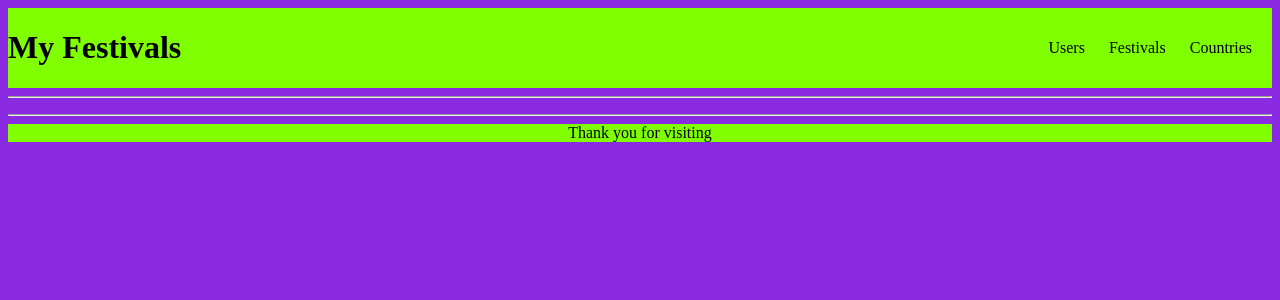
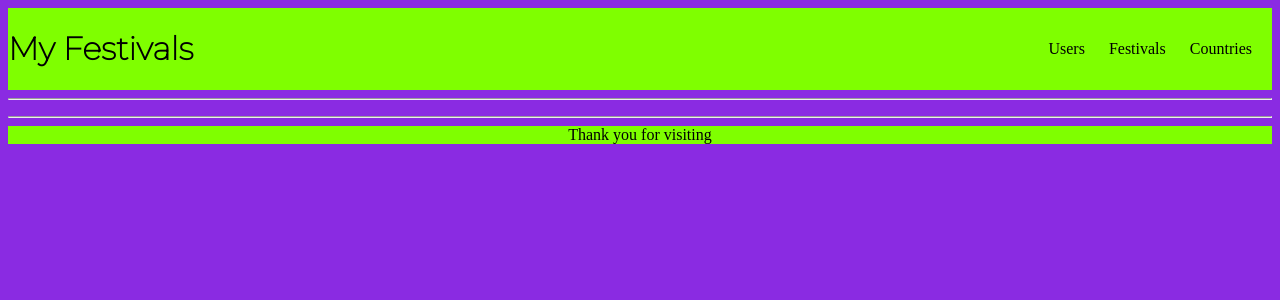
Before and after one commit to MarkTheSharky/week_5_solo_project_Festival_App, a Flask app: page /countries in a window 1280 px wide. Shown: the top 300 px of the page. Run offline with Flask 2, Linux system fonts and the light colour scheme; data that the repository does not hold is empty; some libraries are stand-ins or nearby versions.

Commit message:
More CSS for countries page

```diff
--- a/static/css/countries.css
+++ b/static/css/countries.css
@@ -1,10 +1,25 @@
 .countries_flexbox {
     display: flex;
     flex-flow: row wrap;
+    justify-content: center;
+    font-family: 'Montserrat', sans-serif;
 }
 
 .countries {
     background-color: coral;
-    height: 200px;
+    height: 250px;
+    width: 150px;
+    margin: 5px;
+}
+
+.poster_image {
     width: 150px;
 }
+
+p {
+    margin: 0;
+}
+
+.festival_name {
+    font-weight: bolder;
+}
--- a/static/css/style.css
+++ b/static/css/style.css
@@ -26,6 +26,10 @@ header {
     display: inline;
 }
 
+#main_title {
+    font-family: 'Montserrat', sans-serif;
+}
+
 footer {
     background-color: chartreuse;
 }
--- a/templates/base.html
+++ b/templates/base.html
@@ -3,6 +3,10 @@
 <head>
     <meta charset="UTF-8">
     <meta name="viewport" content="width=device-width, initial-scale=1.0">
+    <link rel="preconnect" href="https://fonts.gstatic.com">
+    <link rel="preconnect" href="https://fonts.gstatic.com">
+    <link rel="preconnect" href="https://fonts.gstatic.com">
+    <link href="https://fonts.googleapis.com/css2?family=Montserrat:wght@100&display=swap" rel="stylesheet">
     <link rel="stylesheet" href="{{ url_for('static', filename='css/style.css') }}">
     <link rel="stylesheet" href="{{ url_for('static', filename='css/countries.css') }}">
     <title>{{ title }}</title>
@@ -10,7 +14,7 @@
 <body>
 
     <header>
-        <h1>My Festivals</h1>
+        <h1 id="main_title">My Festivals</h1>
         <nav>
             <ul class="header_menu">
                 <li><a href="/users">Users</a></li>
--- a/templates/countries/countries.html
+++ b/templates/countries/countries.html
@@ -7,12 +7,13 @@
 <div class="countries_flexbox">
     {% for festival in festivals %}
     <div class="countries">
-        {{festival.country.name}}
+        <img class="poster_image" src="static/images/tinthepark_2008.jpeg" alt="TITP 2008 Line-up"><br>
         <div>
             {% if festival.country.name == festival.country.name %}
-                {{festival.name}}
+                <p class="festival_name">{{festival.name}}</p>
             {% endif %}
         </div>
+        <p>{{festival.country.name}}</p>
     </div>
     {% endfor %}
 
```
